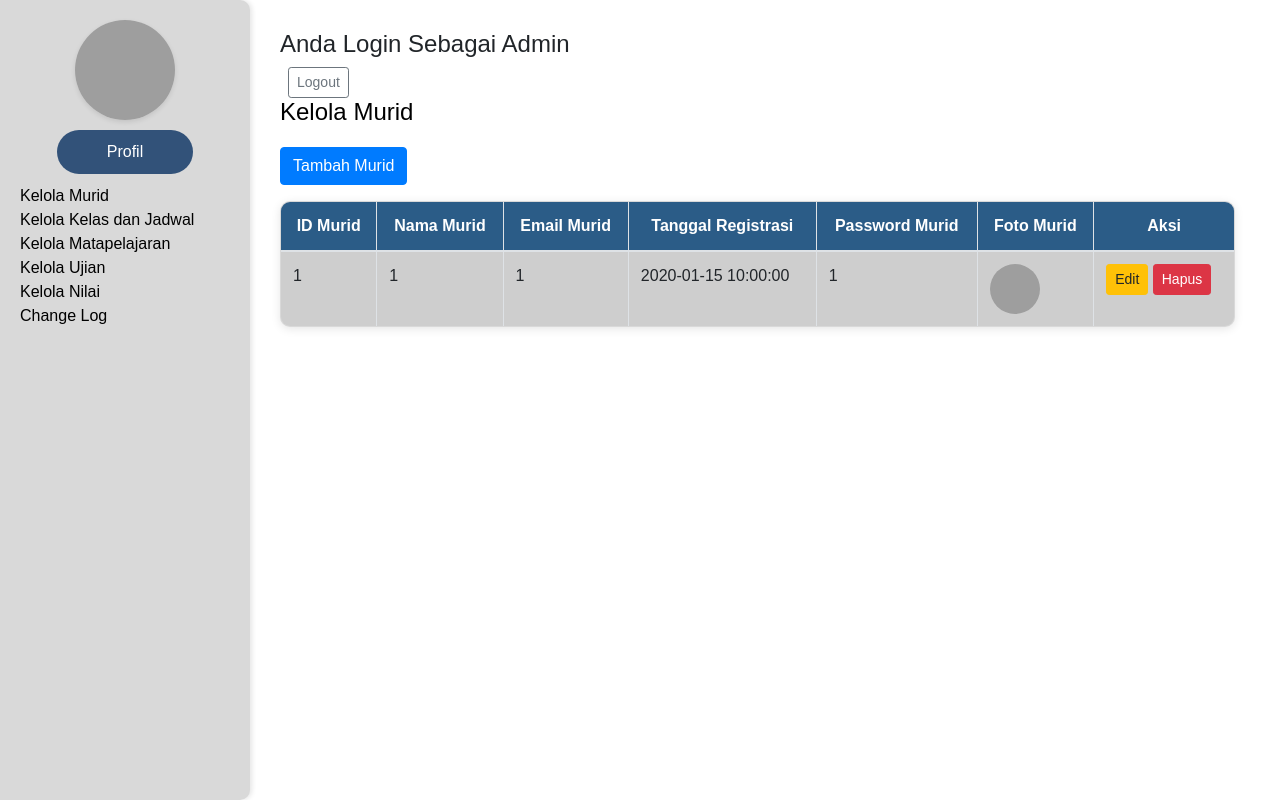
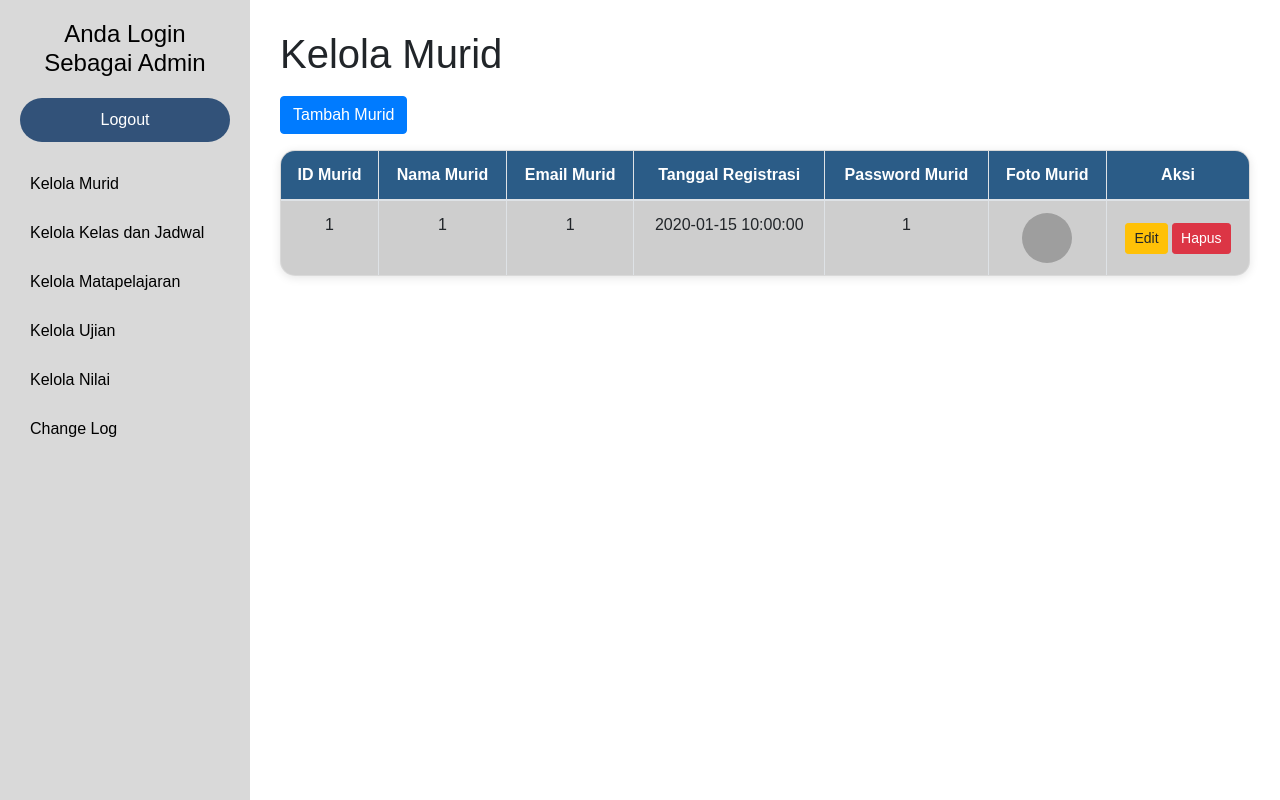
Before and after one commit to Dikayuann/Fp_pwl, a CodeIgniter app: page /Fp_pwl/index.php/crud_murid/index in a window 1280 px wide. Run offline with CodeIgniter, Linux system fonts and the light colour scheme; tables that the repository leaves empty or names only in its code hold one stand-in row (values such as "Sample post"); grey boxes are pictures that could not be loaded.

Commit message:
perubahan layout crud_murid

```diff
--- a/application/views/crud_murid.php
+++ b/application/views/crud_murid.php
@@ -5,67 +5,56 @@
     <meta charset="UTF-8">
     <meta name="viewport" content="width=device-width, initial-scale=1.0">
     <title>Kelola Murid</title>
-	<!-- Menambahkan Bootstrap CSS -->
+    <!-- Bootstrap CSS -->
     <link href="https://stackpath.bootstrapcdn.com/bootstrap/4.5.2/css/bootstrap.min.css" rel="stylesheet">
     <style>
-		* {
-			box-sizing: border-box;
-		}
-
         body {
             font-family: Arial, sans-serif;
             background-color: #FFFFFF;
             margin: 0;
-			padding: 0;
         }
 
         .sidebar {
             background-color: #D9D9D9;
             color: #000000;
+            width: 250px;
             min-height: 100vh;
             padding: 20px;
-			border-top-right-radius: 10px;
-			border-bottom-right-radius: 10px;
-			box-shadow: 2px 0 5px rgba(0, 0, 0, 0.1);
-			width: 250px;
+            display: flex;
+            flex-direction: column;
         }
 
-		.profile {
+        .sidebar h4 {
             text-align: center;
-			margin-bottom: 10px;
+            margin-bottom: 20px;
         }
 
-		.profile img {
-			width: 100px;
-			height: 100px;
-			border-radius: 50%;
-			margin-bottom: 10px;
-			box-shadow: 0 2px 5px rgba(0, 0, 0, 0.1);
-		}
-
-		.profile-btn {
+        .sidebar .logout-btn {
             background-color: #325279;
             color: #fff;
             border: none;
-			padding: 10px 50px;
+            padding: 10px 20px;
             cursor: pointer;
             border-radius: 30px;
             transition: background-color 0.3s;
+			margin-bottom: 20px;
         }
 
-		.profile-btn:hover {
+        .sidebar .logout-btn:hover {
             background-color: #3a6a98;
         }
 
-		.menu a {
+        .sidebar .menu a {
+            color: #000000;
             text-decoration: none;
-			color: #000000;
-			font-size: 16px;
-			transition: color 0.3s;
+            display: block;
+            padding: 10px;
+            margin-bottom: 5px;
+            transition: background-color 0.3s;
         }
 
-		.menu a:hover {
-			color: #d0e7ff;
+        .sidebar .menu a:hover {
+            background-color: #c7c7c7;
         }
 
         .content {
@@ -73,24 +62,15 @@
             flex-grow: 1;
         }
 
-		.content h1 {
-			font-size: 24px;
-			margin-bottom: 20px;
-			color: #000000;
+		.content a {
+			margin-top: 10px;
 		}
 
         table {
             background-color: #D9D9D9;
-			border-radius: 10px;
+            border-radius: 15px;
             overflow: hidden;
             box-shadow: 0 2px 10px rgba(0, 0, 0, 0.1);
-		}
-
-		table th,
-		table td {
-			padding: 15px;
-			text-align: left;
-			border-bottom: 1px solid #ddd;
         }
 
         table th {
@@ -99,8 +79,9 @@
             text-align: center;
         }
 
-		table tbody tr:nth-child(even) {
-			background-color: #f9f9f9;
+        table th,
+        table td {
+            text-align: center;
         }
 
         table tbody tr:hover {
@@ -112,20 +93,15 @@
             height: 50px;
             border-radius: 50%;
         }
-
-		.container-fluid {
-			padding-left: 0; /* Menghilangkan padding kiri pada container */
-		}
     </style>
 </head>
 
 <body>
-<div class="container-fluid d-flex">
+    <div class="d-flex">
+        <!-- Sidebar -->
         <div class="sidebar">
-		<div class="profile">
-			<img src="<?php echo base_url('assets/images/profile.jpg'); ?>" alt="Profile Picture">
-			<button class="profile-btn">Profil</button>
-		</div>
+            <h4>Anda Login Sebagai <?php echo isset($admin_name) ? $admin_name : 'Admin'; ?></h4>
+            <button class="logout-btn" onclick="window.location.href='<?php echo site_url('admin_login/logout'); ?>';">Logout</button>
             <ul class="menu list-unstyled">
                 <li><a href="<?php echo site_url('crud_murid'); ?>">Kelola Murid</a></li>
                 <li><a href="<?php echo site_url('crud_kelas_jadwal'); ?>">Kelola Kelas dan Jadwal</a></li>
@@ -136,11 +112,11 @@
             </ul>
         </div>
 
-	<div class="content">
-	<h4>Anda Login Sebagai <?php echo isset($admin_name) ? $admin_name : 'Admin'; ?></h4>
-    <a href="<?php echo site_url('admin_login/logout'); ?>" class="btn btn-sm btn-outline-secondary ml-2">Logout</a>
+        <!-- Main Content -->
+        <div class="content flex-grow-1">
             <h1>Kelola Murid</h1>
             <a href="<?php echo site_url('crud_murid/tambah'); ?>" class="btn btn-primary mb-3">Tambah Murid</a>
+
             <table class="table table-striped table-bordered">
                 <thead>
                     <tr>
@@ -175,8 +151,9 @@
         </div>
     </div>
 
-<!-- Menambahkan Bootstrap JS dan jQuery -->
+    <!-- Bootstrap JS and jQuery -->
     <script src="https://code.jquery.com/jquery-3.5.1.slim.min.js"></script>
     <script src="https://cdn.jsdelivr.net/npm/bootstrap@4.5.2/dist/js/bootstrap.bundle.min.js"></script>
 </body>
+
 </html>
```
Lines whose indentation alone changed are shown as unchanged.
